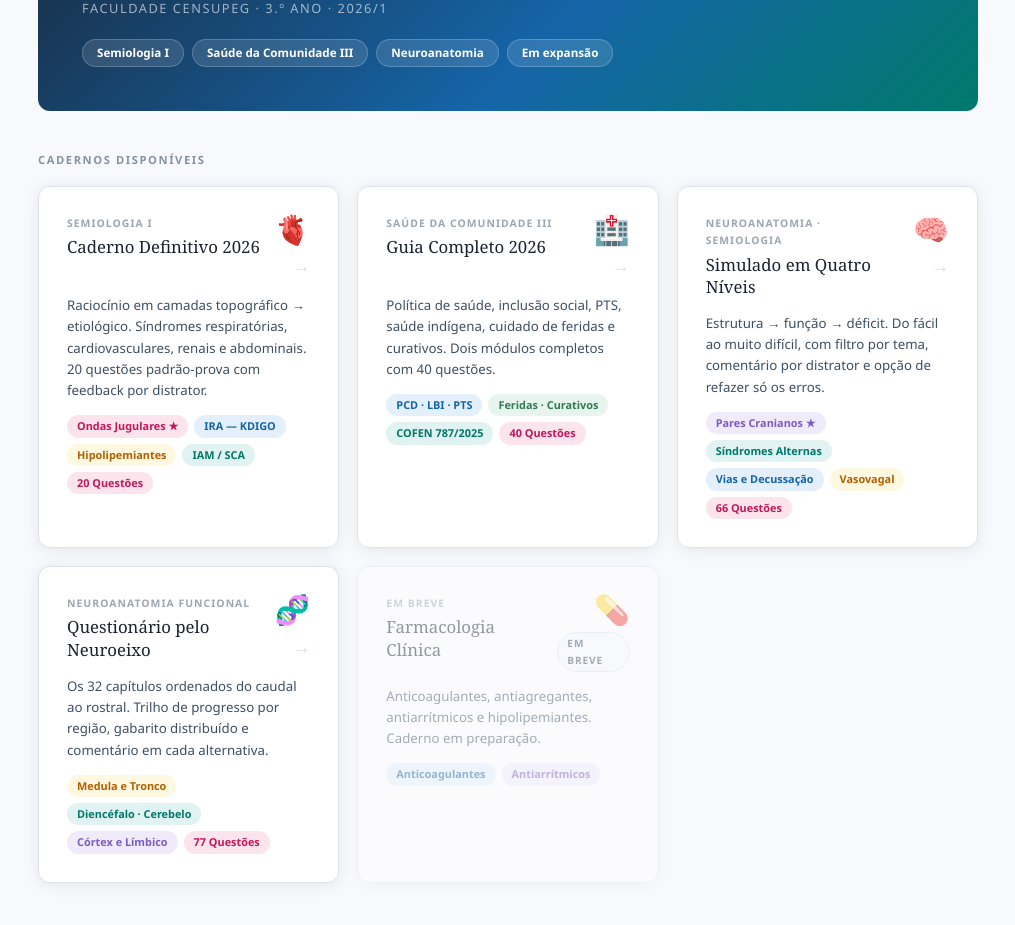
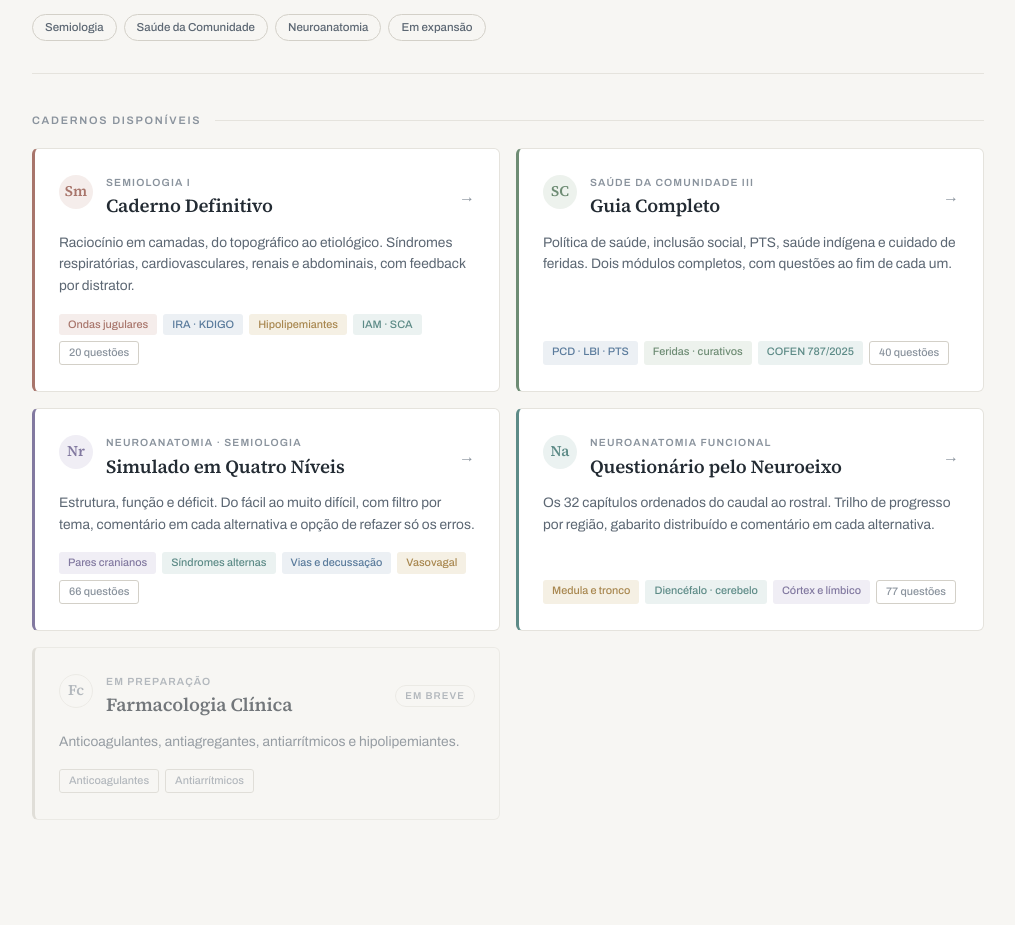
Before and after one commit to prizawa-cyber/EstudosdaPri, a plain HTML site: page index.html in a window 1280 px wide. Shown: the part 244-1169 px from the top of the page, without its empty margins (132-1147 px from the left). Drawn offline with Linux system fonts and the light colour scheme.

Commit message:
Update index.html

```diff
--- a/index.html
+++ b/index.html
@@ -3,191 +3,213 @@
 <head>
 <meta charset="UTF-8">
 <meta name="viewport" content="width=device-width, initial-scale=1.0">
-<title>Portal de Estudos — Medicina CENSUPEG</title>
+<title>Portal de Estudos da Pri — Medicina</title>
+<link rel="preconnect" href="https://fonts.googleapis.com">
+<link rel="preconnect" href="https://fonts.gstatic.com" crossorigin>
+<link href="https://fonts.googleapis.com/css2?family=Source+Serif+4:opsz,wght@8..60,400;8..60,600&family=Archivo:wght@400;500;600&display=swap" rel="stylesheet">
 <style>
 :root{
-  --verde:#2e7d52;--verde-c:#e8f5ee;--verde-m:#b2dfca;
-  --lilas:#7c5cbf;--lilas-c:#f0ebfa;--lilas-m:#d0bfef;
-  --rosa:#c2185b;--rosa-c:#fce4ec;--rosa-m:#f48fb1;
-  --azul:#1565a8;--azul-c:#e3f0fb;--azul-m:#90caf9;
-  --amber:#b06000;--amber-c:#fff8e1;--amber-m:#ffe082;
-  --teal:#00796b;--teal-c:#e0f2f1;--teal-m:#80cbc4;
-  --ink:#1a2332;--ink2:#3d4f63;--bg:#f8f9fc;
-  --paper:#ffffff;--rule:#dde3ea;--text:#2c3a48;
-  --r:12px;--sh:0 2px 16px rgba(0,0,0,.08);
-  --sans:"Segoe UI",system-ui,sans-serif;--serif:Georgia,serif;
+  /* neutros */
+  --bg:#F7F6F3;--paper:#FFFFFF;--rule:#E5E3DD;--rule2:#D3D0C8;
+  --ink:#232B33;--ink2:#5C6773;--ink3:#8A939D;
+
+  /* acentos dessaturados */
+  --sage:#6E8C74;   --sage-c:#EDF2ED;
+  --azul:#5A7B9C;   --azul-c:#ECF0F4;
+  --clay:#A8756B;   --clay-c:#F5EDEB;
+  --areia:#A8874F;  --areia-c:#F5F0E4;
+  --lilas:#8279A0;  --lilas-c:#F0EEF5;
+  --teal:#5D8B87;   --teal-c:#EBF2F1;
+
+  --r:6px;
+  --sans:Archivo,"Segoe UI",system-ui,sans-serif;
+  --serif:"Source Serif 4",Georgia,serif;
 }
 *,*::before,*::after{box-sizing:border-box;margin:0;padding:0}
-html{scroll-behavior:smooth}
-body{background:var(--bg);color:var(--text);font-family:var(--sans);line-height:1.68;min-height:100vh;display:flex;flex-direction:column}
+html{scroll-behavior:smooth;-webkit-text-size-adjust:100%}
+body{background:var(--bg);color:var(--ink2);font-family:var(--sans);font-size:16px;line-height:1.62;min-height:100vh;display:flex;flex-direction:column}
 
-.page{max-width:980px;margin:0 auto;padding:40px 20px 60px;flex:1}
+.page{max-width:1000px;margin:0 auto;padding:0 24px 64px;flex:1;width:100%}
 
-.hero{background:linear-gradient(135deg,var(--ink) 0%,var(--azul) 60%,var(--teal) 100%);border-radius:var(--r);padding:52px 44px 44px;color:#fff;margin-bottom:40px;position:relative;overflow:hidden}
-.hero::before{content:"";position:absolute;top:0;left:0;right:0;height:5px;background:linear-gradient(90deg,var(--rosa),var(--azul),var(--verde),var(--amber))}
-.hero::after{content:"";position:absolute;top:-60px;right:-60px;width:260px;height:260px;border-radius:50%;background:rgba(255,255,255,.05)}
-.avatar{width:68px;height:68px;border-radius:50%;background:linear-gradient(135deg,var(--azul),var(--teal));display:flex;align-items:center;justify-content:center;font-size:1.8rem;margin-bottom:20px;border:2px solid rgba(255,255,255,.2);position:relative;z-index:1}
-.hero h1{font-family:var(--serif);font-size:clamp(1.4rem,3vw,2rem);font-weight:400;letter-spacing:.02em;position:relative;z-index:1;margin-bottom:8px}
-.hero .sub{font-size:.8rem;opacity:.6;letter-spacing:.12em;text-transform:uppercase;position:relative;z-index:1;margin-bottom:20px}
-.hero-tags{display:flex;flex-wrap:wrap;gap:8px;position:relative;z-index:1}
-.htag{background:rgba(255,255,255,.12);border:1px solid rgba(255,255,255,.2);padding:3px 14px;border-radius:20px;font-size:.73rem;font-weight:600}
+/* ---------- cabeçalho ---------- */
+.hero{padding:64px 0 32px;border-bottom:1px solid var(--rule);margin-bottom:38px}
+.hero .kicker{font-size:.68rem;font-weight:600;letter-spacing:.16em;text-transform:uppercase;color:var(--clay);margin-bottom:16px}
+.hero h1{font-family:var(--serif);font-size:clamp(1.9rem,4.6vw,3rem);font-weight:600;color:var(--ink);line-height:1.1;letter-spacing:-.015em;margin-bottom:12px}
+.hero .sub{font-size:.95rem;color:var(--ink2);max-width:56ch;margin-bottom:22px}
+.hero-tags{display:flex;flex-wrap:wrap;gap:7px}
+.htag{border:1px solid var(--rule2);color:var(--ink2);padding:3px 12px;border-radius:20px;font-size:.72rem;font-weight:500}
 
-.section-label{font-size:.7rem;font-weight:700;letter-spacing:.14em;text-transform:uppercase;color:var(--ink2);opacity:.6;margin-bottom:16px}
+.section-label{font-size:.68rem;font-weight:600;letter-spacing:.16em;text-transform:uppercase;color:var(--ink3);margin-bottom:18px;display:flex;align-items:center;gap:14px}
+.section-label::after{content:"";flex:1;height:1px;background:var(--rule)}
 
-.grid{display:grid;grid-template-columns:repeat(auto-fill,minmax(300px,1fr));gap:18px;margin-bottom:40px}
+/* ---------- grade ---------- */
+.grid{display:grid;grid-template-columns:repeat(auto-fill,minmax(310px,1fr));gap:16px;margin-bottom:44px}
 
-.card{background:var(--paper);border:1.5px solid var(--rule);border-radius:var(--r);padding:28px;text-decoration:none;color:inherit;display:flex;flex-direction:column;gap:14px;transition:all .18s;position:relative;overflow:hidden;box-shadow:var(--sh)}
-.card::before{content:"";position:absolute;top:0;left:0;right:0;height:4px;opacity:0;transition:opacity .18s}
-.card:hover{transform:translateY(-4px);box-shadow:0 8px 28px rgba(0,0,0,.12);border-color:transparent}
-.card:hover::before{opacity:1}
-.card.semi::before{background:linear-gradient(90deg,var(--rosa),var(--azul))}
-.card.saude::before{background:linear-gradient(90deg,var(--azul),var(--verde))}
-.card.neuro::before{background:linear-gradient(90deg,var(--lilas),var(--teal))}
-.card.anato::before{background:linear-gradient(90deg,var(--amber),var(--rosa))}
-.card.soon{opacity:.45;pointer-events:none}
-.card.soon::before{display:none}
+.card{background:var(--paper);border:1px solid var(--rule);border-left:3px solid var(--rule2);border-radius:var(--r);padding:26px 24px;text-decoration:none;color:inherit;display:flex;flex-direction:column;gap:13px;transition:border-color .16s,background .16s}
+.card:hover{background:#FDFDFC;border-color:var(--rule2)}
+.card.semi{border-left-color:var(--clay)}
+.card.saude{border-left-color:var(--sage)}
+.card.neuro{border-left-color:var(--lilas)}
+.card.anato{border-left-color:var(--teal)}
+.card.soon{border-left-color:var(--rule2);opacity:.62;pointer-events:none;background:transparent}
 
-.card-top{display:flex;align-items:flex-start;justify-content:space-between;gap:12px}
-.card-icon{font-size:1.8rem;line-height:1;flex-shrink:0}
-.card-meta{font-size:.65rem;font-weight:700;letter-spacing:.1em;text-transform:uppercase;color:var(--ink2);opacity:.5;margin-bottom:4px}
-.card-title{font-family:var(--serif);font-size:1.05rem;font-weight:400;color:var(--ink);line-height:1.35}
-.card-arrow{font-size:1.1rem;opacity:.2;transition:all .18s;color:var(--azul)}
-.card:hover .card-arrow{opacity:.8;transform:translateX(4px)}
-.card-desc{font-size:.83rem;line-height:1.6;color:var(--ink2)}
-.tag-row{display:flex;flex-wrap:wrap;gap:6px}
-.ctag{padding:2px 10px;border-radius:20px;font-size:.68rem;font-weight:700}
-.tag-rosa{background:var(--rosa-c);color:var(--rosa)}
+.card-top{display:flex;align-items:flex-start;justify-content:space-between;gap:14px}
+.card-id{display:flex;gap:13px;align-items:flex-start}
+.sigla{width:34px;height:34px;border-radius:50%;display:flex;align-items:center;justify-content:center;font-family:var(--serif);font-size:.92rem;font-weight:600;flex-shrink:0}
+.card.semi .sigla{background:var(--clay-c);color:var(--clay)}
+.card.saude .sigla{background:var(--sage-c);color:var(--sage)}
+.card.neuro .sigla{background:var(--lilas-c);color:var(--lilas)}
+.card.anato .sigla{background:var(--teal-c);color:var(--teal)}
+.card.soon .sigla{background:var(--bg);color:var(--ink3);border:1px solid var(--rule)}
+.card-meta{font-size:.65rem;font-weight:600;letter-spacing:.11em;text-transform:uppercase;color:var(--ink3);margin-bottom:3px}
+.card-title{font-family:var(--serif);font-size:1.16rem;font-weight:600;color:var(--ink);line-height:1.3;letter-spacing:-.01em}
+.card-arrow{font-size:1rem;color:var(--ink3);transition:transform .16s,color .16s;align-self:center}
+.card:hover .card-arrow{color:var(--ink);transform:translateX(3px)}
+.card-desc{font-size:.86rem;line-height:1.58;color:var(--ink2)}
+.tag-row{display:flex;flex-wrap:wrap;gap:6px;margin-top:auto;padding-top:4px}
+.ctag{padding:2px 9px;border-radius:3px;font-size:.68rem;font-weight:500}
+.tag-clay{background:var(--clay-c);color:var(--clay)}
 .tag-azul{background:var(--azul-c);color:var(--azul)}
-.tag-verde{background:var(--verde-c);color:var(--verde)}
-.tag-amber{background:var(--amber-c);color:var(--amber)}
+.tag-sage{background:var(--sage-c);color:var(--sage)}
+.tag-areia{background:var(--areia-c);color:var(--areia)}
 .tag-lilas{background:var(--lilas-c);color:var(--lilas)}
 .tag-teal{background:var(--teal-c);color:var(--teal)}
-.soon-pill{background:var(--bg);border:1px solid var(--rule);color:var(--ink2);font-size:.63rem;font-weight:700;letter-spacing:.09em;text-transform:uppercase;padding:2px 9px;border-radius:20px;flex-shrink:0}
+.tag-n{background:transparent;border:1px solid var(--rule2);color:var(--ink3)}
+.soon-pill{font-size:.62rem;font-weight:600;letter-spacing:.11em;text-transform:uppercase;color:var(--ink3);border:1px solid var(--rule);padding:2px 9px;border-radius:20px;align-self:center;white-space:nowrap}
 
-footer{border-top:1px solid var(--rule);padding:22px 40px;font-size:.72rem;color:var(--ink2);opacity:.5;text-align:center;letter-spacing:.04em}
+footer{border-top:1px solid var(--rule);padding:22px 24px;font-size:.74rem;color:var(--ink3);text-align:center;letter-spacing:.03em}
 
-@media(max-width:600px){.hero{padding:36px 22px 32px}.page{padding:24px 16px 40px}footer{padding:18px 20px}}
+a:focus-visible{outline:2px solid var(--clay);outline-offset:3px}
+@media(max-width:600px){
+  .page{padding:0 16px 44px}
+  .hero{padding:44px 0 26px;margin-bottom:28px}
+  .card{padding:22px 18px}
+}
+@media (prefers-reduced-motion:reduce){*{transition:none!important}}
 </style>
 </head>
 <body>
 <div class="page">
-  <div class="hero">
-    <div class="avatar">🩺</div>
-    <h1>Portal de Estudos — Medicina</h1>
-    <p class="sub">Faculdade CENSUPEG · 3.º Ano · 2026/1</p>
+
+  <header class="hero">
+    <p class="kicker">Medicina · 3.º Ano · 2026/1</p>
+    <h1>Portal de Estudos da Pri</h1>
+    <p class="sub">Cadernos e simulados construídos ao longo do curso — cada um organizado pelo raciocínio que a disciplina cobra, com questões comentadas alternativa por alternativa.</p>
     <div class="hero-tags">
-      <span class="htag">Semiologia I</span>
-      <span class="htag">Saúde da Comunidade III</span>
+      <span class="htag">Semiologia</span>
+      <span class="htag">Saúde da Comunidade</span>
       <span class="htag">Neuroanatomia</span>
       <span class="htag">Em expansão</span>
     </div>
-  </div>
+  </header>
 
-  <p class="section-label">Cadernos Disponíveis</p>
+  <p class="section-label">Cadernos disponíveis</p>
 
   <div class="grid">
+
     <a class="card semi" href="caderno_semiologia_definitivo.html">
       <div class="card-top">
+        <div class="card-id">
+          <span class="sigla">Sm</span>
           <div>
             <div class="card-meta">Semiologia I</div>
-          <div class="card-title">Caderno Definitivo 2026</div>
-        </div>
-        <div style="display:flex;flex-direction:column;align-items:flex-end;gap:8px">
-          <span class="card-icon">🫀</span>
-          <span class="card-arrow">→</span>
+            <div class="card-title">Caderno Definitivo</div>
           </div>
         </div>
-      <p class="card-desc">Raciocínio em camadas topográfico → etiológico. Síndromes respiratórias, cardiovasculares, renais e abdominais. 20 questões padrão-prova com feedback por distrator.</p>
+        <span class="card-arrow">&rarr;</span>
+      </div>
+      <p class="card-desc">Raciocínio em camadas, do topográfico ao etiológico. Síndromes respiratórias, cardiovasculares, renais e abdominais, com feedback por distrator.</p>
       <div class="tag-row">
-        <span class="ctag tag-rosa">Ondas Jugulares ★</span>
-        <span class="ctag tag-azul">IRA — KDIGO</span>
-        <span class="ctag tag-amber">Hipolipemiantes</span>
-        <span class="ctag tag-teal">IAM / SCA</span>
-        <span class="ctag tag-rosa">20 Questões</span>
+        <span class="ctag tag-clay">Ondas jugulares</span>
+        <span class="ctag tag-azul">IRA · KDIGO</span>
+        <span class="ctag tag-areia">Hipolipemiantes</span>
+        <span class="ctag tag-teal">IAM · SCA</span>
+        <span class="ctag tag-n">20 questões</span>
       </div>
     </a>
 
     <a class="card saude" href="saude-comunidade-III.html">
       <div class="card-top">
+        <div class="card-id">
+          <span class="sigla">SC</span>
           <div>
             <div class="card-meta">Saúde da Comunidade III</div>
-          <div class="card-title">Guia Completo 2026</div>
-        </div>
-        <div style="display:flex;flex-direction:column;align-items:flex-end;gap:8px">
-          <span class="card-icon">🏥</span>
-          <span class="card-arrow">→</span>
+            <div class="card-title">Guia Completo</div>
           </div>
         </div>
-      <p class="card-desc">Política de saúde, inclusão social, PTS, saúde indígena, cuidado de feridas e curativos. Dois módulos completos com 40 questões.</p>
+        <span class="card-arrow">&rarr;</span>
+      </div>
+      <p class="card-desc">Política de saúde, inclusão social, PTS, saúde indígena e cuidado de feridas. Dois módulos completos, com questões ao fim de cada um.</p>
       <div class="tag-row">
         <span class="ctag tag-azul">PCD · LBI · PTS</span>
-        <span class="ctag tag-verde">Feridas · Curativos</span>
+        <span class="ctag tag-sage">Feridas · curativos</span>
         <span class="ctag tag-teal">COFEN 787/2025</span>
-        <span class="ctag tag-rosa">40 Questões</span>
+        <span class="ctag tag-n">40 questões</span>
       </div>
     </a>
 
     <a class="card neuro" href="simulado-neuro.html">
       <div class="card-top">
+        <div class="card-id">
+          <span class="sigla">Nr</span>
           <div>
             <div class="card-meta">Neuroanatomia · Semiologia</div>
             <div class="card-title">Simulado em Quatro Níveis</div>
           </div>
-        <div style="display:flex;flex-direction:column;align-items:flex-end;gap:8px">
-          <span class="card-icon">🧠</span>
-          <span class="card-arrow">→</span>
         </div>
+        <span class="card-arrow">&rarr;</span>
       </div>
-      <p class="card-desc">Estrutura → função → déficit. Do fácil ao muito difícil, com filtro por tema, comentário por distrator e opção de refazer só os erros.</p>
+      <p class="card-desc">Estrutura, função e déficit. Do fácil ao muito difícil, com filtro por tema, comentário em cada alternativa e opção de refazer só os erros.</p>
       <div class="tag-row">
-        <span class="ctag tag-lilas">Pares Cranianos ★</span>
-        <span class="ctag tag-teal">Síndromes Alternas</span>
-        <span class="ctag tag-azul">Vias e Decussação</span>
-        <span class="ctag tag-amber">Vasovagal</span>
-        <span class="ctag tag-rosa">66 Questões</span>
+        <span class="ctag tag-lilas">Pares cranianos</span>
+        <span class="ctag tag-teal">Síndromes alternas</span>
+        <span class="ctag tag-azul">Vias e decussação</span>
+        <span class="ctag tag-areia">Vasovagal</span>
+        <span class="ctag tag-n">66 questões</span>
       </div>
     </a>
 
     <a class="card anato" href="neuroanatomia-questionario.html">
       <div class="card-top">
+        <div class="card-id">
+          <span class="sigla">Na</span>
           <div>
             <div class="card-meta">Neuroanatomia Funcional</div>
             <div class="card-title">Questionário pelo Neuroeixo</div>
           </div>
-        <div style="display:flex;flex-direction:column;align-items:flex-end;gap:8px">
-          <span class="card-icon">🧬</span>
-          <span class="card-arrow">→</span>
         </div>
+        <span class="card-arrow">&rarr;</span>
       </div>
       <p class="card-desc">Os 32 capítulos ordenados do caudal ao rostral. Trilho de progresso por região, gabarito distribuído e comentário em cada alternativa.</p>
       <div class="tag-row">
-        <span class="ctag tag-amber">Medula e Tronco</span>
-        <span class="ctag tag-teal">Diencéfalo · Cerebelo</span>
-        <span class="ctag tag-lilas">Córtex e Límbico</span>
-        <span class="ctag tag-rosa">77 Questões</span>
+        <span class="ctag tag-areia">Medula e tronco</span>
+        <span class="ctag tag-teal">Diencéfalo · cerebelo</span>
+        <span class="ctag tag-lilas">Córtex e límbico</span>
+        <span class="ctag tag-n">77 questões</span>
       </div>
     </a>
 
     <div class="card soon">
       <div class="card-top">
+        <div class="card-id">
+          <span class="sigla">Fc</span>
           <div>
-          <div class="card-meta">Em breve</div>
+            <div class="card-meta">Em preparação</div>
             <div class="card-title">Farmacologia Clínica</div>
           </div>
-        <div style="display:flex;flex-direction:column;align-items:flex-end;gap:8px">
-          <span class="card-icon">💊</span>
+        </div>
         <span class="soon-pill">Em breve</span>
       </div>
-      </div>
-      <p class="card-desc">Anticoagulantes, antiagregantes, antiarrítmicos e hipolipemiantes. Caderno em preparação.</p>
+      <p class="card-desc">Anticoagulantes, antiagregantes, antiarrítmicos e hipolipemiantes.</p>
       <div class="tag-row">
-        <span class="ctag tag-azul">Anticoagulantes</span>
-        <span class="ctag tag-lilas">Antiarrítmicos</span>
-      </div>
-    </div>
+        <span class="ctag tag-n">Anticoagulantes</span>
+        <span class="ctag tag-n">Antiarrítmicos</span>
       </div>
     </div>
 
-<footer>Portal de estudos pessoal · Medicina 2026/1 · CENSUPEG Joinville</footer>
+  </div>
+</div>
+
+<footer>Portal de estudos pessoal · Medicina · 2026/1 · Joinville, SC</footer>
 </body>
 </html>
```
Lines whose indentation alone changed are shown as unchanged.
